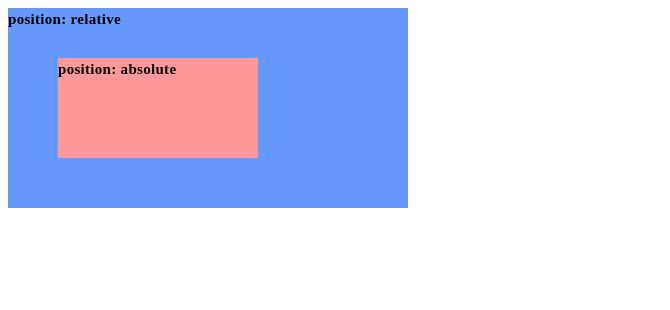
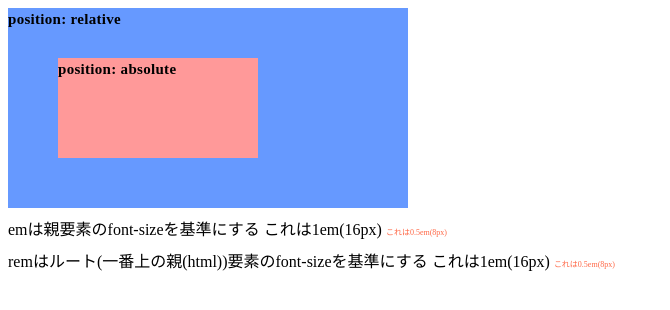
Before and after one commit to koizum/basic-html, a plain HTML site: page index.html in a window 1280 px wide. Shown: the whole page, without its empty margins (0-670 px from the left). Drawn offline with Linux system fonts and the light colour scheme.

Commit message:
font-size em rem

```diff
--- a/css/style.css
+++ b/css/style.css
@@ -1,7 +1,15 @@
 @charset "utf-8";
 
-p {
+body, p {
     margin: 0;
+}
+
+.outer, .outer_font {
+    margin: 8px;
+}
+
+.outer_font {
+    font-size: 16px;
 }
 
 #parent_position_relative_01 {
@@ -11,7 +19,7 @@ p {
     background-color: #69f;
 }
 
-#Child_position_absolute_01 {
+#child_position_absolute_01 {
     position: absolute;
     top: 50px;
     left: 50px;
@@ -20,9 +28,27 @@ p {
     background-color: #f99;
 }
 
-#parent_position_relative_01 > p, #Child_position_absolute_01 > p {
+#parent_position_relative_01 > p, #child_position_absolute_01 > p {
     font-size: 15px;
     font-weight: 600;
     letter-spacing: 0.02em;
     line-height: 1.5;
 }
+
+.parent_em {
+    font-size: 1em;
+}
+
+.child_em {
+    color: #f64;
+    font-size: 0.5em;
+}
+
+.parent_rem {
+    font-size: 1rem;
+}
+
+.child_rem {
+    color: #f64;
+    font-size: 0.5rem;
+}
--- a/index.html
+++ b/index.html
@@ -14,10 +14,23 @@
         <div class="outer">
             <div id="parent_position_relative_01">
                 <p>position: relative</p>
-                <div id="Child_position_absolute_01">
+                <div id="child_position_absolute_01">
                     <p>position: absolute</p>
                 </div>
             </div>
+        </div>
+        <div class="outer_font">
+            <p class="parent_em">
+                emは親要素のfont-sizeを基準にする これは1em(16px)
+                <span class="child_em">これは0.5em(8px)</span>
+            </p>
+        </div>
+        <div class="outer_font">
+            <p class="parent_rem">
+                remはルート(一番上の親(html))要素のfont-sizeを基準にする これは1em(16px)
+                <span class="child_rem">これは0.5em(8px)</span>
+            </p>
+            </p>
         </div>
     </main>
 </body>
```
